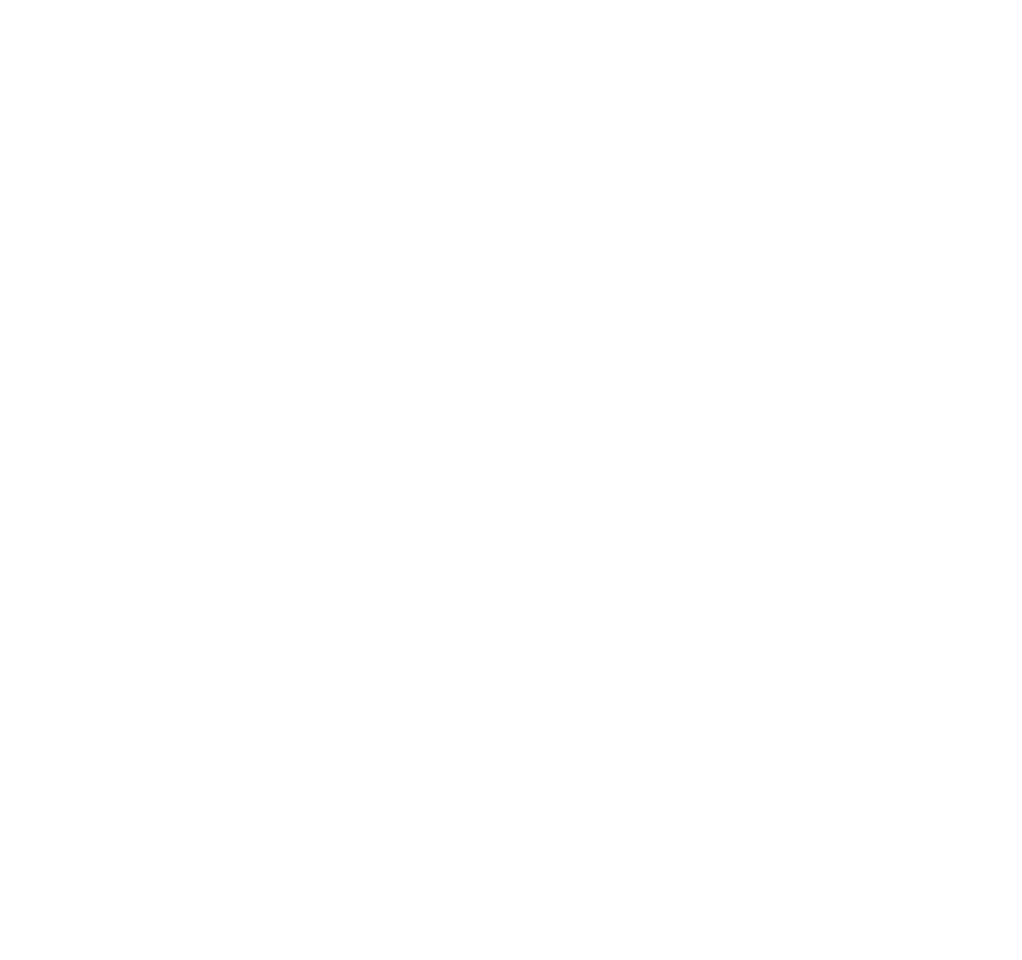
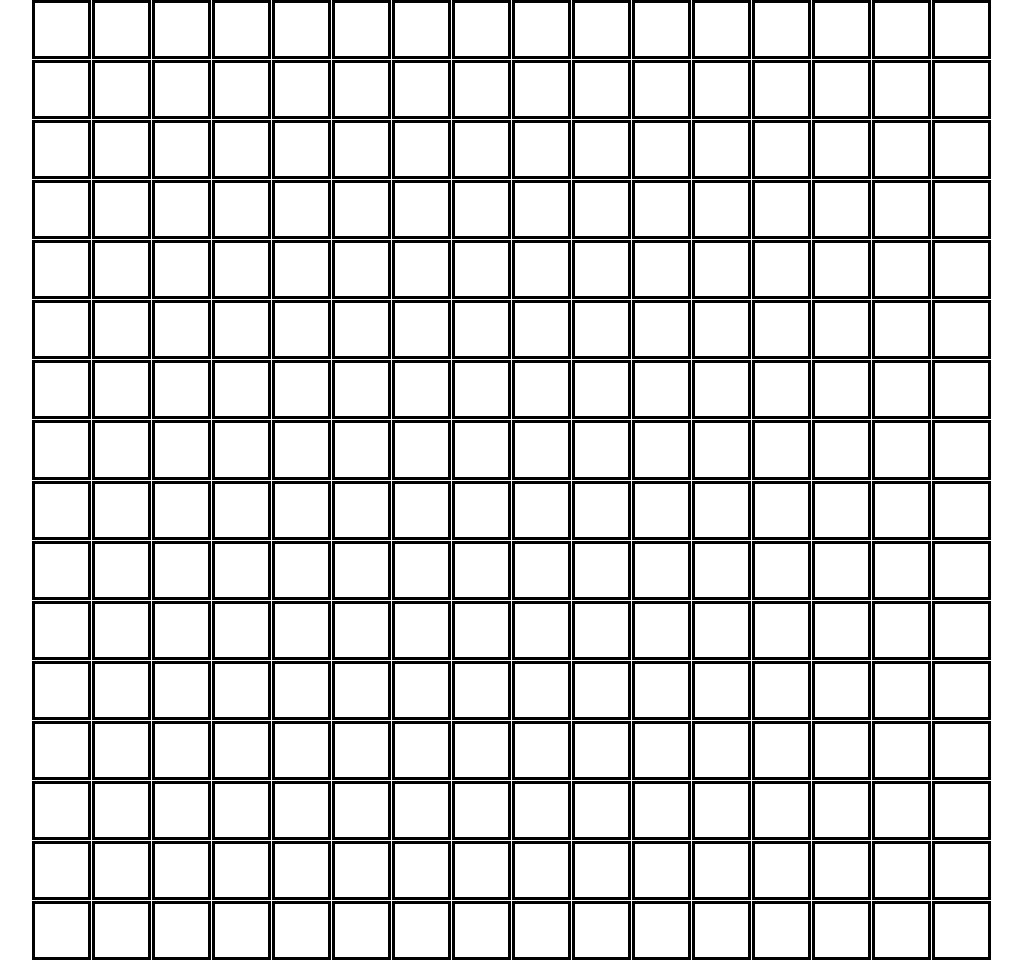
Before and after one commit to vdmklchv/etch_sketch_odin, a plain HTML site: page index.html in a window 1280 px wide. Shown: the whole page, without its empty margins (128-1150 px from the left). Before the commit the page ends 800 px from the top, so only its background shows below. Drawn offline with Linux system fonts and the light colour scheme.

Commit message:
Create grid

```diff
--- a/index.html
+++ b/index.html
@@ -4,6 +4,7 @@
     <meta charset="UTF-8">
     <meta name="viewport" content="width=device-width, initial-scale=1.0">
     <title>Etch Sketch</title>
+    <link rel="stylesheet" href="style.css">
 </head>
 <body>
     <div class="container">
--- a/script.js
+++ b/script.js
@@ -1,7 +1,18 @@
 containerDiv = document.querySelector(".container");
 
-for (let i = 0; i < 196; i++) {
+const CONTAINER_SIDE_DIMENSIONS = 960;
+const GAP_SIZE = 1;
+
+let elementsPerSide = 16;
+const pixelsPerSideWithoutGaps = CONTAINER_SIDE_DIMENSIONS - GAP_SIZE * elementsPerSide;
+const elementSizeDimensions = pixelsPerSideWithoutGaps / elementsPerSide;
+
+
+for (let i = 0; i < elementsPerSide ** 2; i++) {
     const div = document.createElement("div");
     div.className = "grid-element";
     containerDiv.appendChild(div);
+    div.style.width = `${elementSizeDimensions}px`;
 }
+
+const divElements = document.querySelector(".grid-element");
--- /dev/null
+++ b/style.css
@@ -0,0 +1,25 @@
+* {
+    margin: 0;
+    padding: 0;
+    box-sizing: border-box;
+}
+
+body {
+    display: flex;
+    height: 100vh;
+    justify-content: center;
+    flex-grow: 0;
+}
+
+.container {
+   flex-basis: 960px;
+   height: 960px;
+   flex-shrink: 0;
+   display: flex;
+   flex-wrap: wrap;
+   gap: 1px;
+}
+
+.grid-element {
+    border: 3px black solid;
+}
```
